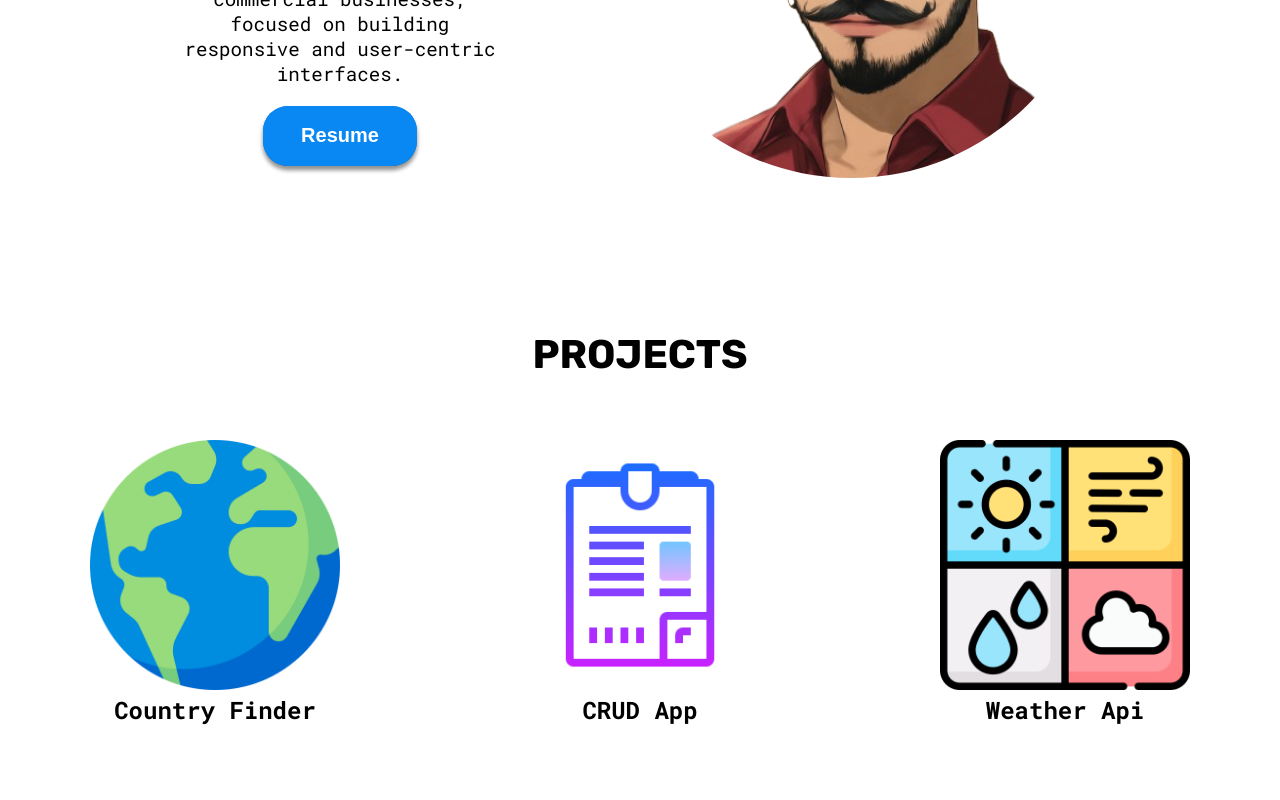
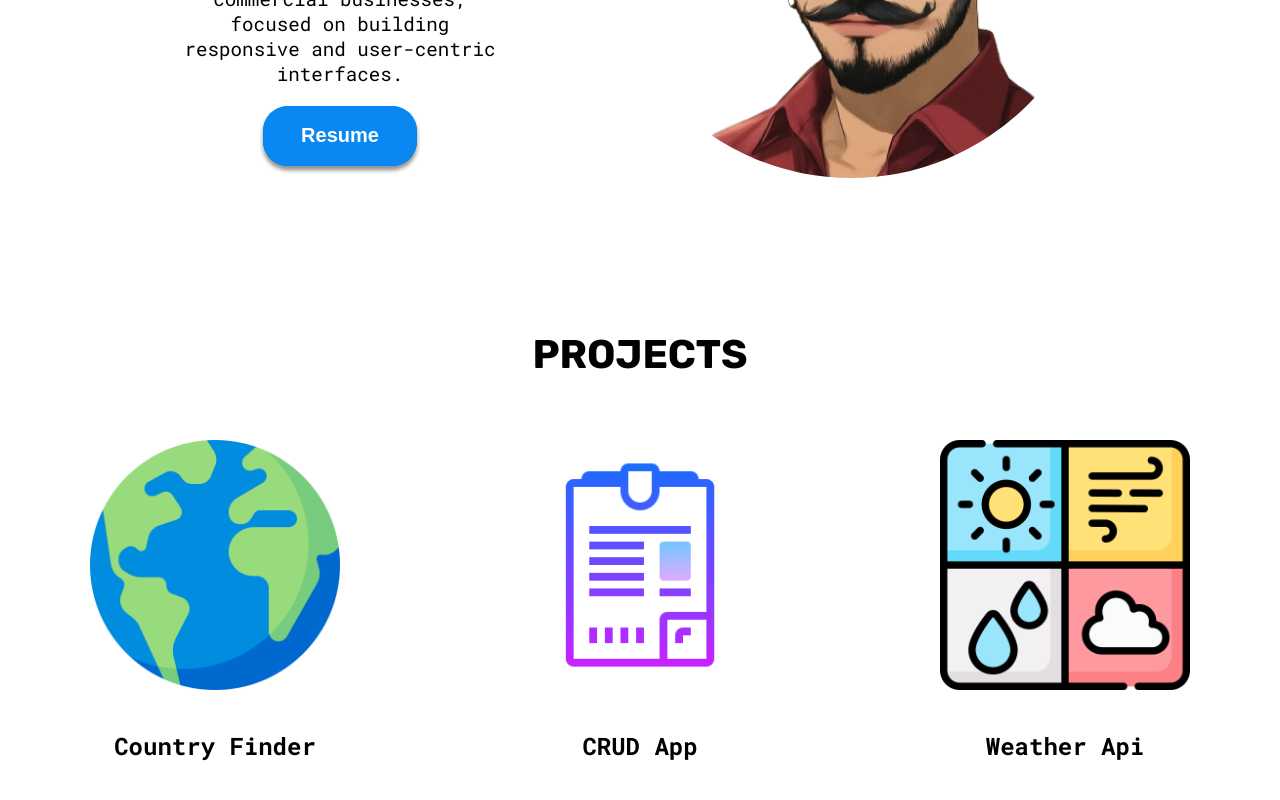
Before and after one commit to sharadrakshak/portfolio, a React (Vite) app: page / in a window 1280 px wide. Shown: the part 470-1270 px from the top of the page. Built offline with nearby package versions, Linux system fonts and the light colour scheme.

Commit message:
projects flex changed

```diff
--- a/src/App.css
+++ b/src/App.css
@@ -128,3 +128,11 @@ h1 {
 .projects_container a img {
   width: 100%;
 }
+
+ .projects_container a{
+  display: flex;
+  justify-content: center;
+  align-items: center;
+  gap: 40px;
+  flex-direction: column;
+ }
```
